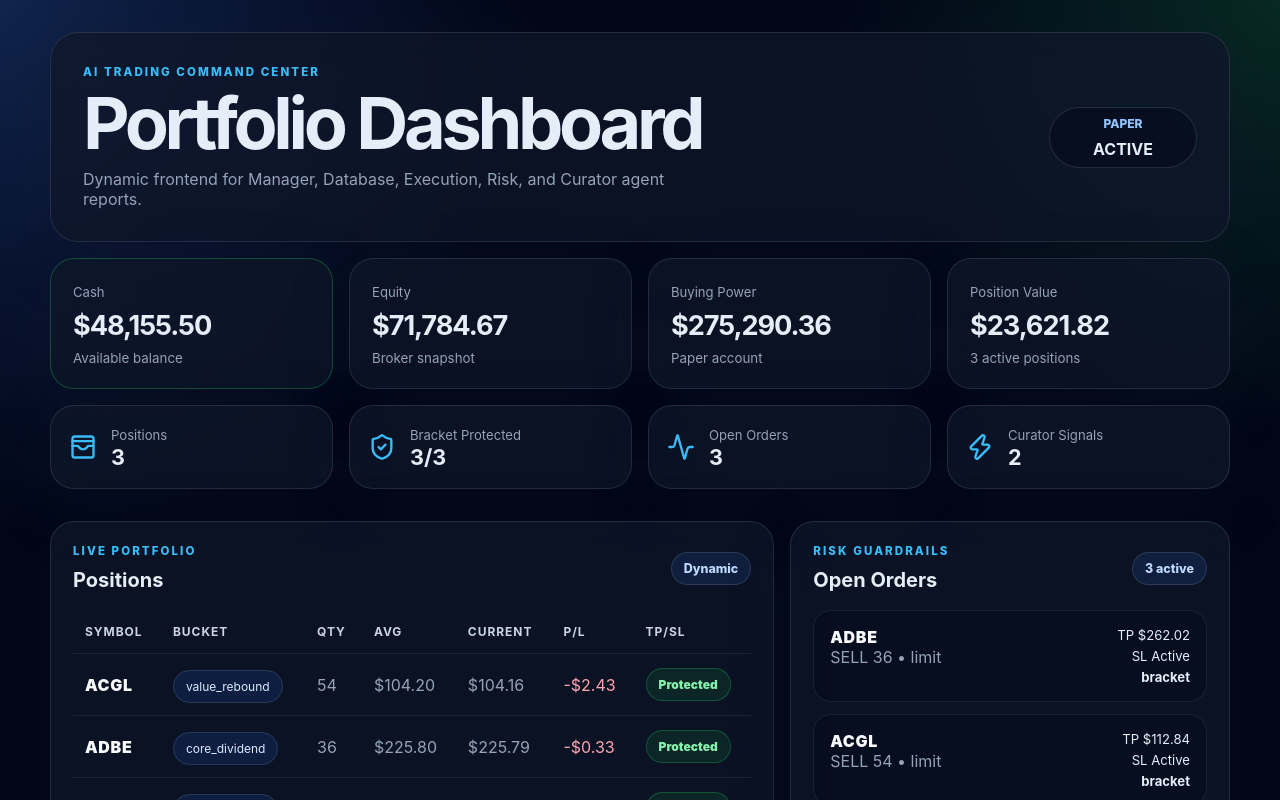
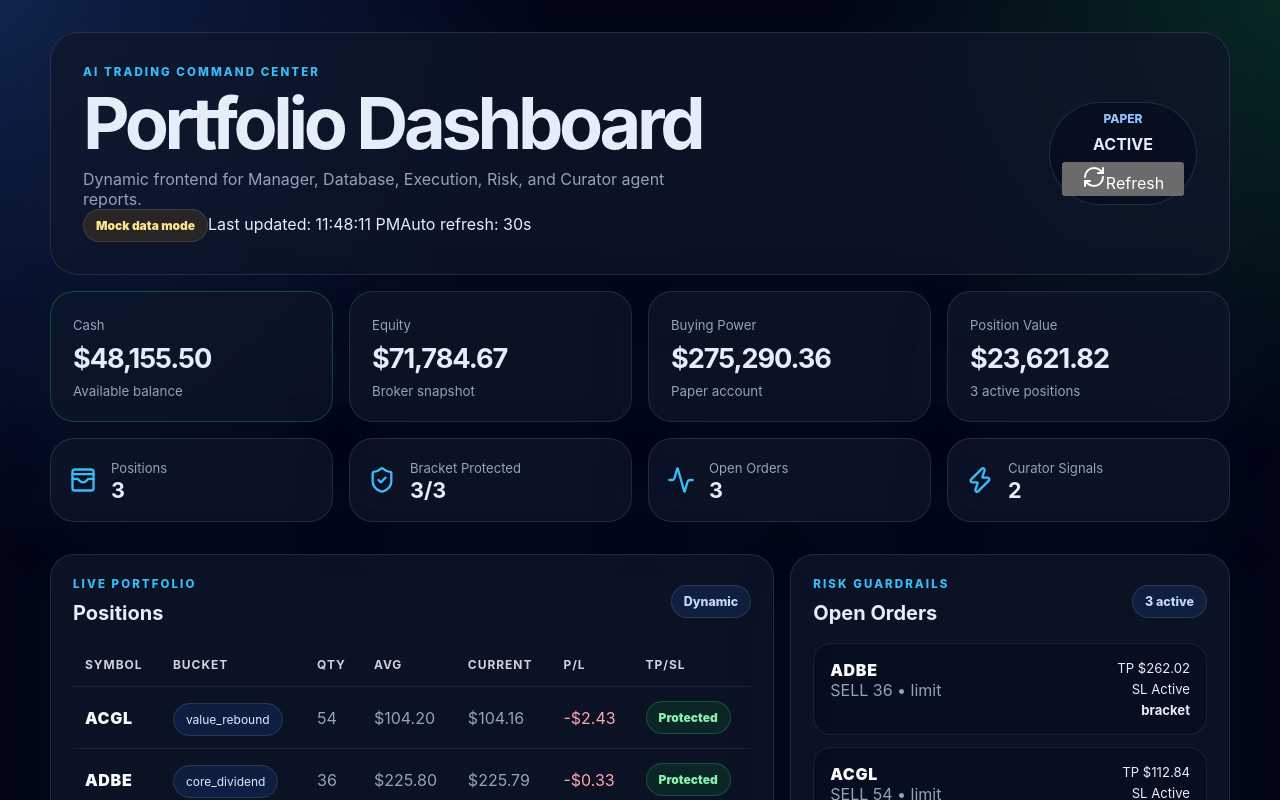
Before and after one commit to athipan1/Trading_Frontend, a React (Vite) app: page / in a window 1280 px wide. Shown: the top 800 px of the page. Built offline with nearby package versions, Linux system fonts and the light colour scheme; no server answers.

Commit message:
feat: load dashboard snapshot through polling hook

```diff
--- a/src/App.jsx
+++ b/src/App.jsx
@@ -1,14 +1,27 @@
-import { Activity, ShieldCheck, WalletCards, Zap } from 'lucide-react';
+import { Activity, RefreshCw, ShieldCheck, WalletCards, Zap } from 'lucide-react';
 import MetricCard from './components/MetricCard.jsx';
 import OrdersTable from './components/OrdersTable.jsx';
 import PositionsTable from './components/PositionsTable.jsx';
 import SignalsPanel from './components/SignalsPanel.jsx';
 import { portfolioSnapshot } from './data/mockPortfolio.js';
+import { useDashboardSnapshot } from './hooks/useDashboardSnapshot.js';
+import { isMockDataMode } from './services/api.js';
 import { formatCurrency } from './utils/formatters.js';
 
+function formatUpdatedAt(value) {
+  if (!value) return 'Not updated yet';
+  return new Intl.DateTimeFormat('en-US', {
+    hour: '2-digit',
+    minute: '2-digit',
+    second: '2-digit',
+  }).format(new Date(value));
+}
+
 export default function App() {
-  const snapshot = portfolioSnapshot;
-  const { account, positions, openOrders, curatorSignals } = snapshot;
+  const { snapshot, isLoading, isRefreshing, error, lastUpdatedAt, refresh, refreshMs } = useDashboardSnapshot();
+  const dashboardSnapshot = snapshot ?? portfolioSnapshot;
+  const { account, positions, openOrders, curatorSignals } = dashboardSnapshot;
+  const mockMode = isMockDataMode();
 
   const totalPositionValue = positions.reduce((sum, position) => sum + Number(position.marketValue || 0), 0);
   const protectedPositions = positions.filter((position) =>
@@ -22,10 +35,20 @@ export default function App() {
           <p className="eyebrow">AI Trading Command Center</p>
           <h1>Portfolio Dashboard</h1>
           <p className="hero-copy">Dynamic frontend for Manager, Database, Execution, Risk, and Curator agent reports.</p>
+          <div className="refresh-row">
+            <span className={`status ${mockMode ? 'warn' : 'good'}`}>{mockMode ? 'Mock data mode' : 'Live API mode'}</span>
+            <span className="sync-text">Last updated: {formatUpdatedAt(lastUpdatedAt || account.lastSyncedAt)}</span>
+            <span className="sync-text">Auto refresh: {Math.round(refreshMs / 1000)}s</span>
+          </div>
+          {error ? <p className="error-banner">API refresh failed: {error.message}. Showing last known snapshot.</p> : null}
         </div>
         <div className="hero-status">
           <span>{account.mode}</span>
-          <strong>{account.status}</strong>
+          <strong>{isLoading ? 'LOADING' : account.status}</strong>
+          <button className="refresh-button" type="button" onClick={() => refresh()} disabled={isRefreshing}>
+            <RefreshCw className={isRefreshing ? 'spinning' : ''} />
+            Refresh
+          </button>
         </div>
       </section>
 
```
